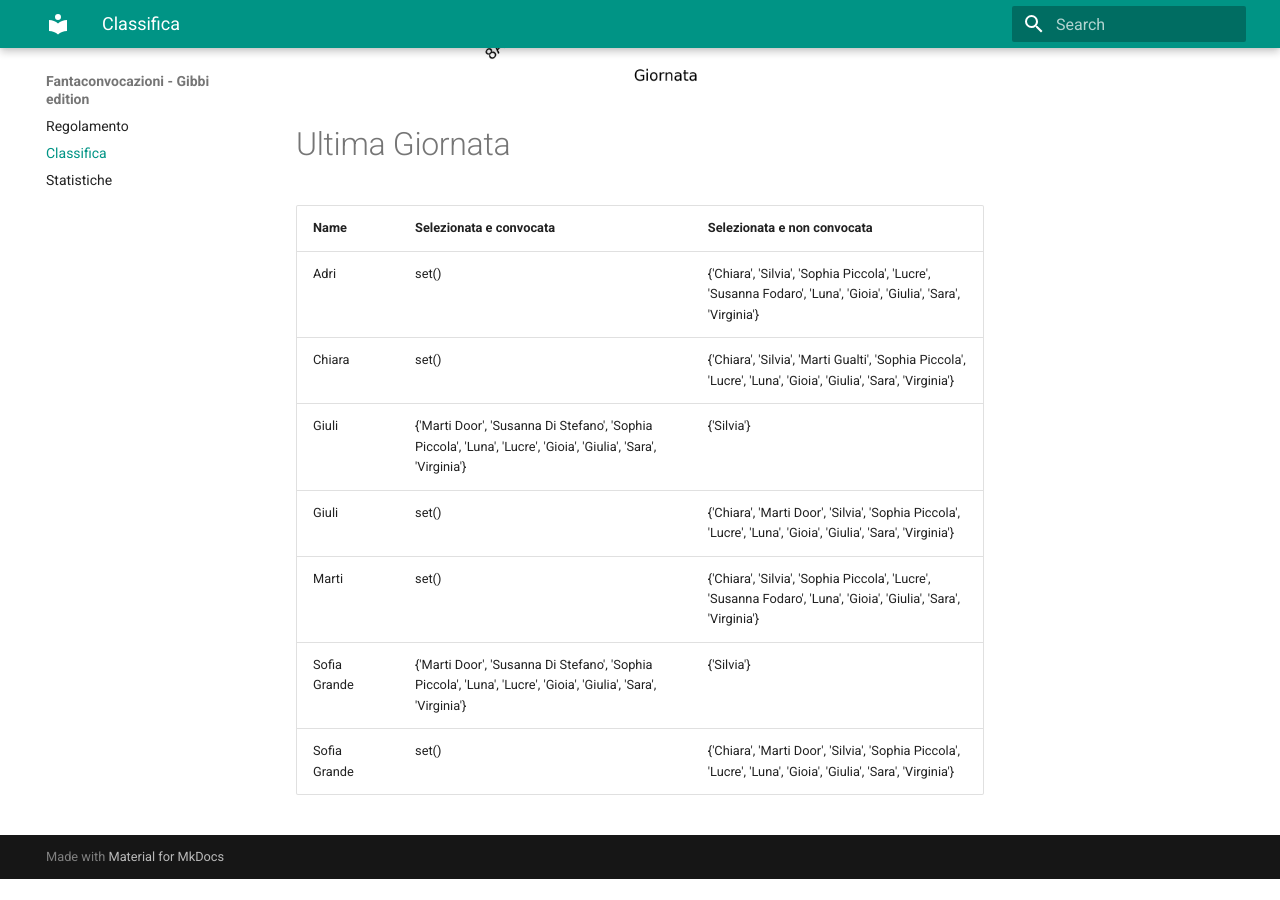
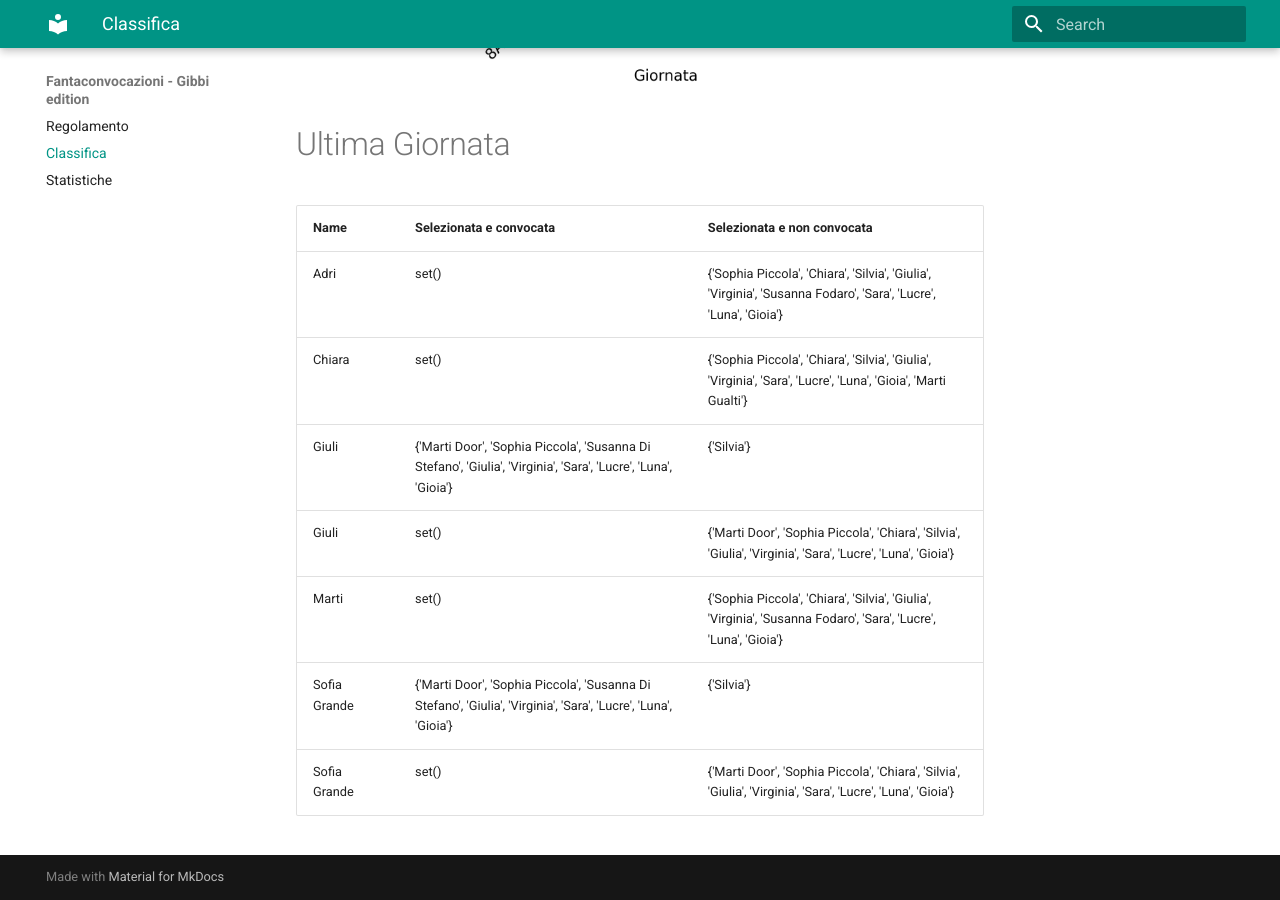
Before and after one commit to martinig94/fantagibbi, an MkDocs documentation site: the page built from docs/Classifica.md, in a window 1280 px wide and 900 px high, scrolled down 1024 px. Built offline with MkDocs 1.6.1 and Material for MkDocs 9.7.7, drawn with Linux system fonts in a browser that asks for light colours; before the commit the page ends 1903 px from its top, so only the background shows below that.

Commit message:
Auto-update from main.py

```diff
--- a/docs/Classifica.md
+++ b/docs/Classifica.md
@@ -18,11 +18,11 @@
 <!-- START_TABLE CORRECT -->
 | Name         | Selezionata e convocata                                                                                        | Selezionata e non convocata                                                                                      |
 |:-------------|:---------------------------------------------------------------------------------------------------------------|:-----------------------------------------------------------------------------------------------------------------|
-| Adri         | set()                                                                                                          | {'Chiara', 'Silvia', 'Sophia Piccola', 'Lucre', 'Susanna Fodaro', 'Luna', 'Gioia', 'Giulia', 'Sara', 'Virginia'} |
-| Chiara       | set()                                                                                                          | {'Chiara', 'Silvia', 'Marti Gualti', 'Sophia Piccola', 'Lucre', 'Luna', 'Gioia', 'Giulia', 'Sara', 'Virginia'}   |
-| Giuli        | {'Marti Door', 'Susanna Di Stefano', 'Sophia Piccola', 'Luna', 'Lucre', 'Gioia', 'Giulia', 'Sara', 'Virginia'} | {'Silvia'}                                                                                                       |
-| Giuli        | set()                                                                                                          | {'Chiara', 'Marti Door', 'Silvia', 'Sophia Piccola', 'Lucre', 'Luna', 'Gioia', 'Giulia', 'Sara', 'Virginia'}     |
-| Marti        | set()                                                                                                          | {'Chiara', 'Silvia', 'Sophia Piccola', 'Lucre', 'Susanna Fodaro', 'Luna', 'Gioia', 'Giulia', 'Sara', 'Virginia'} |
-| Sofia Grande | {'Marti Door', 'Susanna Di Stefano', 'Sophia Piccola', 'Luna', 'Lucre', 'Gioia', 'Giulia', 'Sara', 'Virginia'} | {'Silvia'}                                                                                                       |
-| Sofia Grande | set()                                                                                                          | {'Chiara', 'Marti Door', 'Silvia', 'Sophia Piccola', 'Lucre', 'Luna', 'Gioia', 'Giulia', 'Sara', 'Virginia'}     |
+| Adri         | set()                                                                                                          | {'Sophia Piccola', 'Chiara', 'Silvia', 'Giulia', 'Virginia', 'Susanna Fodaro', 'Sara', 'Lucre', 'Luna', 'Gioia'} |
+| Chiara       | set()                                                                                                          | {'Sophia Piccola', 'Chiara', 'Silvia', 'Giulia', 'Virginia', 'Sara', 'Lucre', 'Luna', 'Gioia', 'Marti Gualti'}   |
+| Giuli        | {'Marti Door', 'Sophia Piccola', 'Susanna Di Stefano', 'Giulia', 'Virginia', 'Sara', 'Lucre', 'Luna', 'Gioia'} | {'Silvia'}                                                                                                       |
+| Giuli        | set()                                                                                                          | {'Marti Door', 'Sophia Piccola', 'Chiara', 'Silvia', 'Giulia', 'Virginia', 'Sara', 'Lucre', 'Luna', 'Gioia'}     |
+| Marti        | set()                                                                                                          | {'Sophia Piccola', 'Chiara', 'Silvia', 'Giulia', 'Virginia', 'Susanna Fodaro', 'Sara', 'Lucre', 'Luna', 'Gioia'} |
+| Sofia Grande | {'Marti Door', 'Sophia Piccola', 'Susanna Di Stefano', 'Giulia', 'Virginia', 'Sara', 'Lucre', 'Luna', 'Gioia'} | {'Silvia'}                                                                                                       |
+| Sofia Grande | set()                                                                                                          | {'Marti Door', 'Sophia Piccola', 'Chiara', 'Silvia', 'Giulia', 'Virginia', 'Sara', 'Lucre', 'Luna', 'Gioia'}     |
 <!-- END_TABLE CORRECT -->
```
